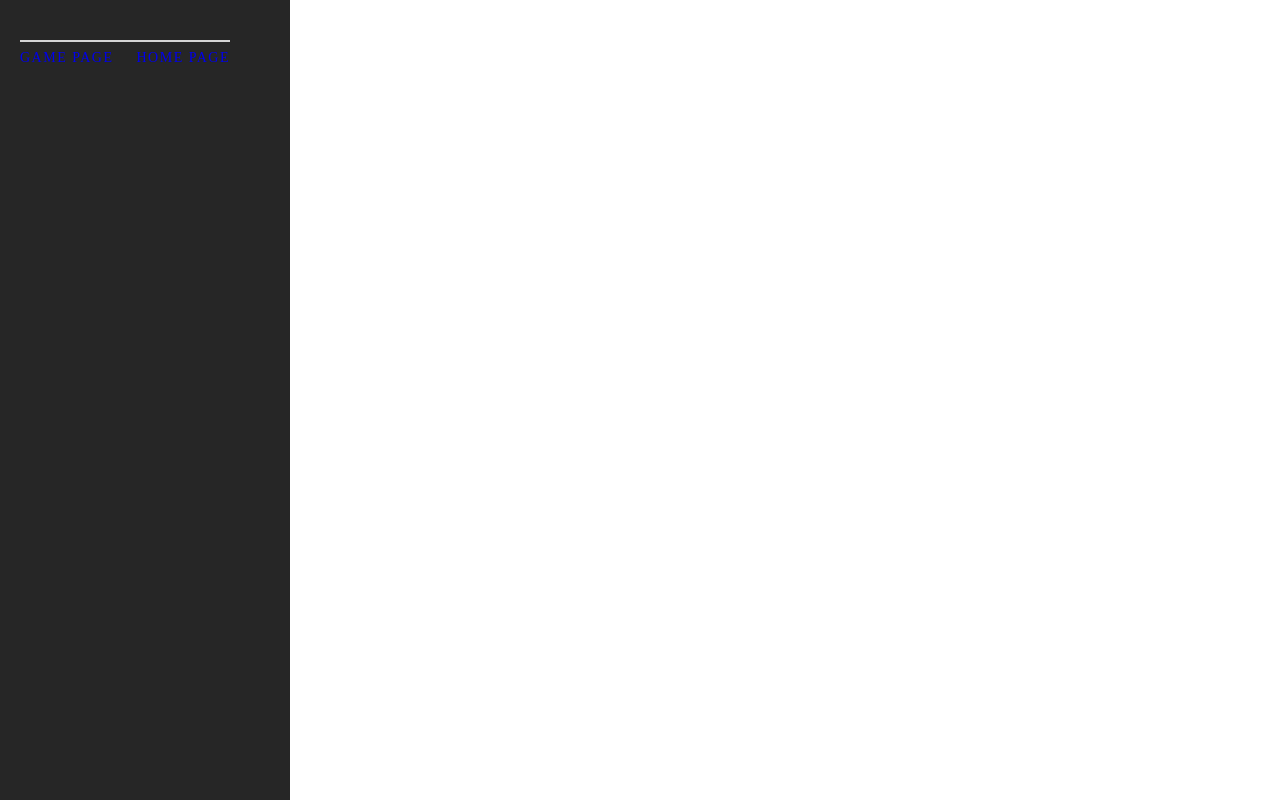
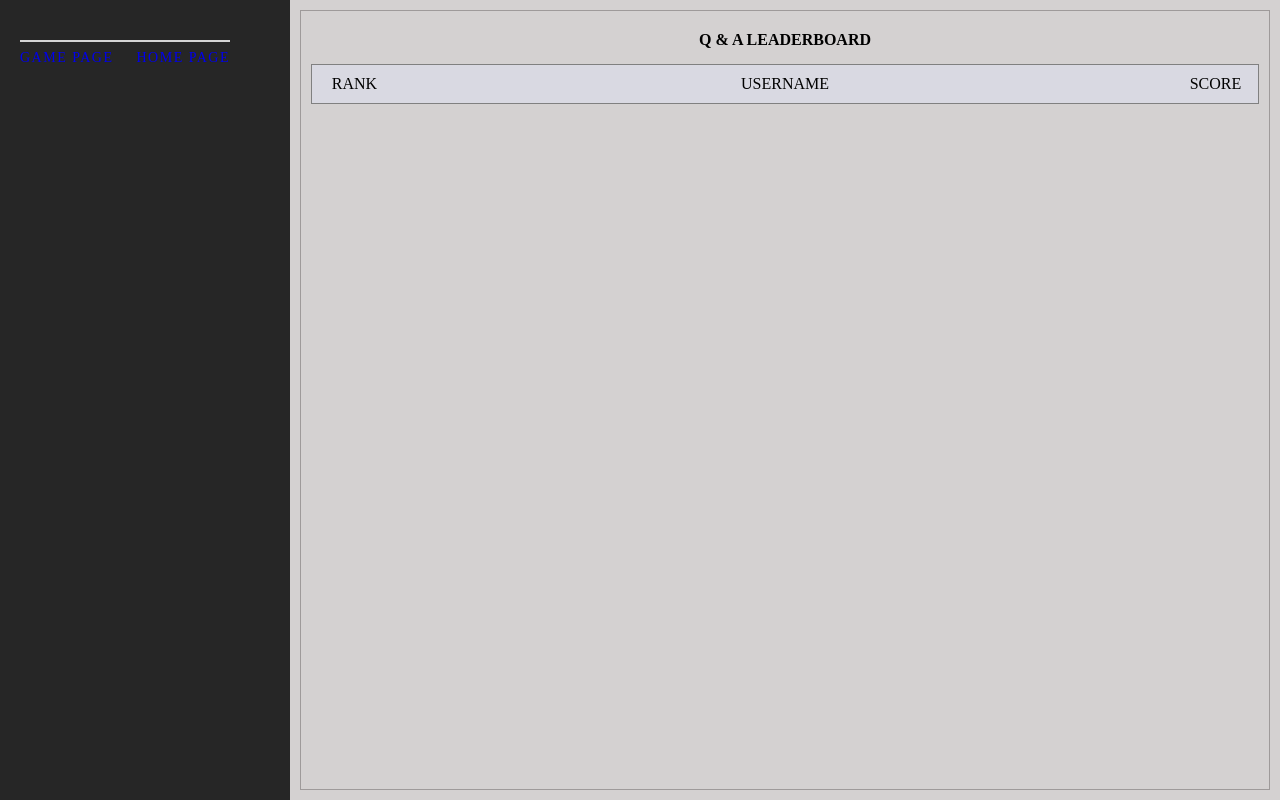
Before and after one commit to JohnL3/milestone-project-three, a Flask app: page /leaderboard in a window 1280 px wide. Run offline with Flask 2, Linux system fonts and the light colour scheme.

Commit message:
added to leaderboard page and styles

```diff
--- a/static/css/styles.css
+++ b/static/css/styles.css
@@ -250,6 +250,42 @@ nav .home {
     text-align: right;
 }
 
+.leaders {
+  padding-right: 10px;
+  background: #d4d1d1;
+  height: 100vh;
+  padding: 10px;
+  box-sizing: border-box;
+  padding-left: 55px;
+}
+
+.leaderboard-header {
+  width: 100%;
+  display: grid;
+  padding: 10px;
+  grid-template-columns: 65px 1fr 65px;
+  border: 1px solid gray;
+  box-sizing: border-box;
+  margin: 5px 0;
+  margin-top: 15px;
+  background: #d9d9e2;
+  text-align: center;
+}
+
+.leader-container {
+  box-sizing: border-box;
+  padding: 10px;
+  padding-top: 20px;
+  border: 1px solid #9e9a9a;
+  height: 100%;
+  text-align: center;
+  overflow: scroll;
+  overflow-x: hidden;
+}
+
+.leader-container > span {
+  font-weight: 600;
+}
 
 @media only screen
 	and (max-width: 812px)
@@ -346,4 +382,14 @@ nav .home {
       font-size: 2vw;
     }
 
+    /**************************leaderbord page**********************************/
+    .leaderboard-header {
+      padding: 10px;
+    }
+
+    .leaders {
+      grid-column: 2;
+      padding-left: 10px;
+    }
+
 }
--- a/templates/leaderboard.html
+++ b/templates/leaderboard.html
@@ -21,5 +21,21 @@
             </nav>
         </div>
     </aside>
+
+    <div class="leaders">
+      <div class='leader-container'>
+        <span>Q & A LEADERBOARD</span>
+        <div class="leaderboard-header">
+          <span>RANK</span>
+          <span>USERNAME</span>
+          <span>SCORE</span>
+        </div>
+        <div class='all-leaders'>
+
+
+
+        </div>
+      </div>
+    </div>
 </div>
 {% endblock %}
```
